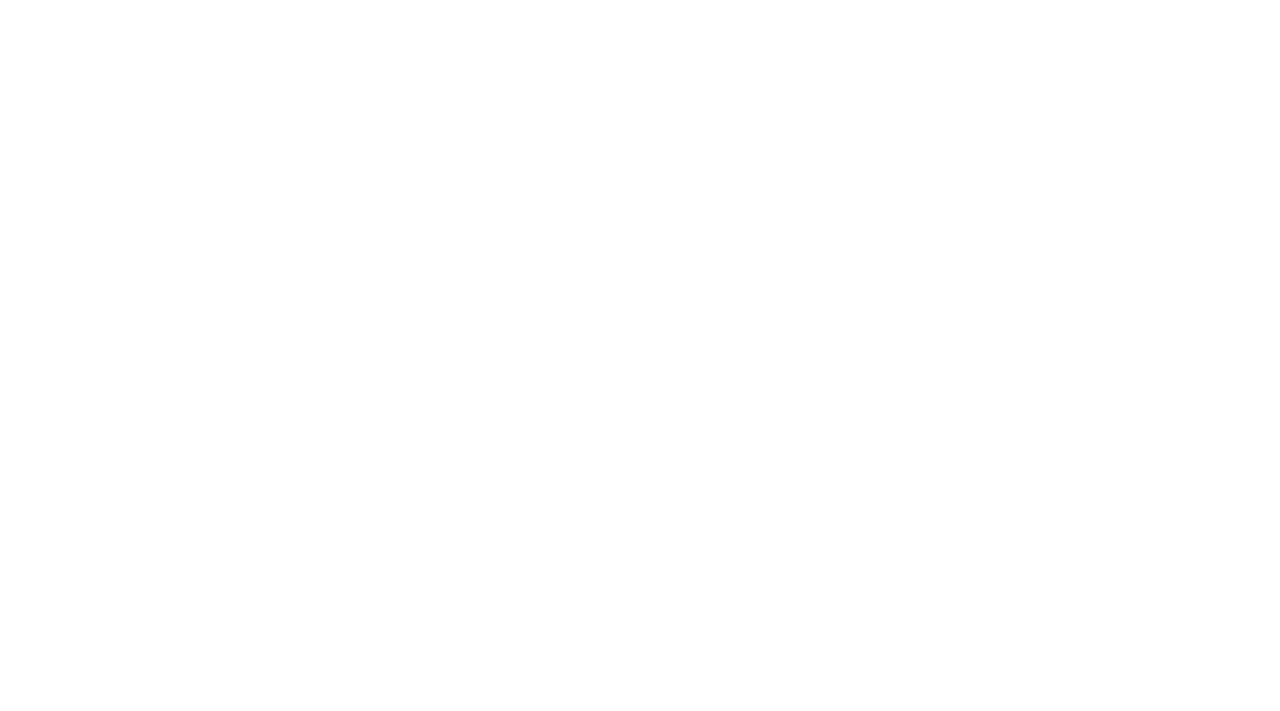
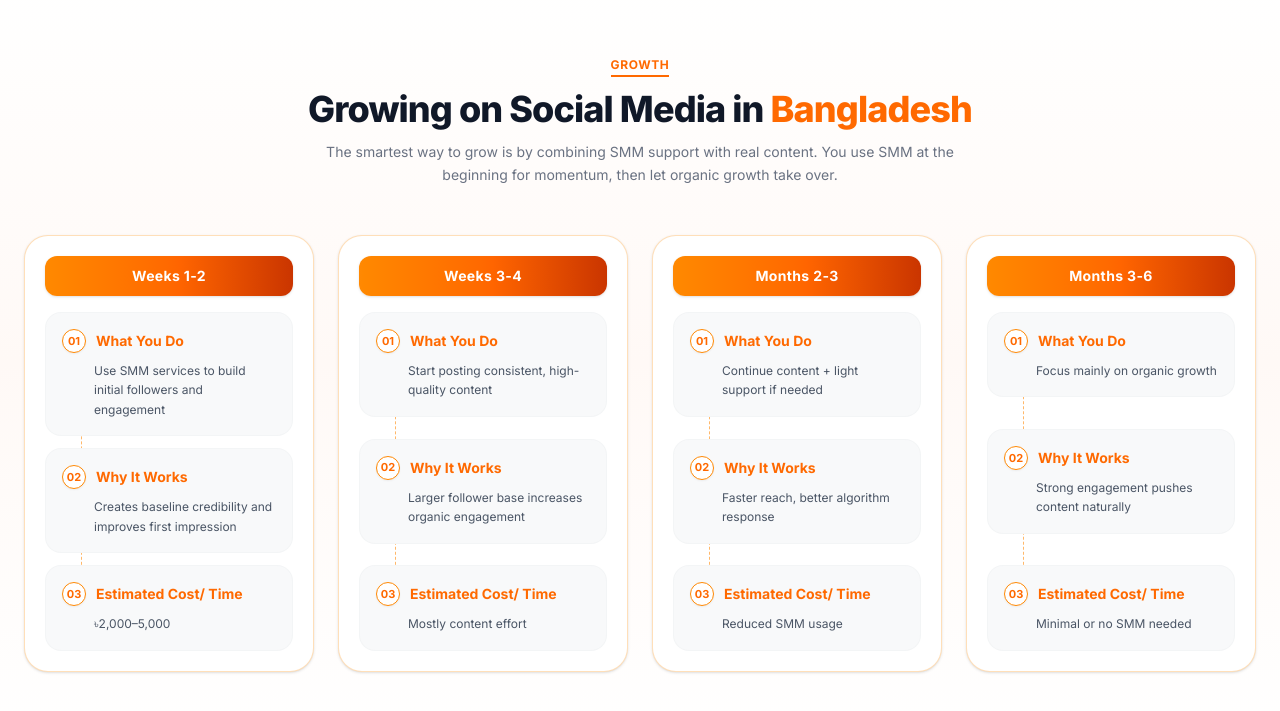
Before and after one commit to T4RUNN4/inforisen-task, a Next.js app: page / in a window 1280 px wide. Shown: the part 3953-4664 px from the top of the page. Before the commit the page ends 3924 px from the top, so only its background shows below. Built offline with nearby package versions, Linux system fonts and the light colour scheme.

Commit message:
Growth section

```diff
--- a/src/app/page.tsx
+++ b/src/app/page.tsx
@@ -1,3 +1,4 @@
+import GrowthSection from "@/sections/GrowthSection";
 import Hero from "@/sections/Hero";
 import KpiContainer from "@/sections/KPI";
 import PaymentMethods from "@/sections/PaymentMethods";
@@ -12,6 +13,7 @@ export default function Home() {
       <Services />
       <WorkingProcessSection />
       <PaymentMethods />
+      <GrowthSection />
     </>
   );
 }
--- /dev/null
+++ b/src/components/GrowthCard.tsx
@@ -0,0 +1,43 @@
+import { TimelineCardData } from "@/types/growth";
+
+interface GrowthCardProps {
+  data: TimelineCardData;
+}
+
+export default function GrowthCard({ data }: GrowthCardProps) {
+  const { timeframe, steps } = data;
+
+  return (
+    <div className="bg-white rounded-3xl border border-orange-200/80 p-5 shadow-sm flex flex-col space-y-4 relative">
+      <div className="w-full bg-linear-to-r from-orange-400 via-orange-500 to-orange-700 text-white font-bold text-center py-2.5 rounded-xl text-sm tracking-wide shadow-sm">
+        {timeframe}
+      </div>
+
+      <div className="relative space-y-3 flex-1 flex flex-col justify-between">
+        <div className="absolute left-9 top-6 bottom-6 w-px border-l border-dashed border-orange-300 z-0 pointer-events-none" />
+
+        {steps.map((step) => (
+          <div
+            key={step.number}
+            className="bg-[#F8F9FA] rounded-2xl p-4 relative z-10 space-y-2 border border-gray-100/80"
+          >
+            <div className="flex items-center space-x-2.5">
+              <span className="w-6 h-6 rounded-full border border-orange-400 bg-white text-orange-500 font-bold text-[11px] flex items-center justify-center shrink-0 shadow-xs">
+                {step.number}
+              </span>
+              <h4 className="font-bold text-orange-500 text-xs md:text-sm">
+                {step.title}
+              </h4>
+            </div>
+
+            <div className="pl-8">
+              <p className="text-gray-600 text-xs leading-relaxed">
+                {step.content}
+              </p>
+            </div>
+          </div>
+        ))}
+      </div>
+    </div>
+  );
+}
--- /dev/null
+++ b/src/components/GrowthHeader.tsx
@@ -0,0 +1,20 @@
+export default function GrowthHeader() {
+  return (
+    <div className="text-center space-y-3 max-w-2xl mx-auto">
+      <div className="inline-flex items-center justify-center">
+        <span className="text-xs font-bold tracking-wider text-orange-500 uppercase border-b-2 border-orange-500 pb-0.5">
+          GROWTH
+        </span>
+      </div>
+      <h2 className="text-3xl md:text-4xl font-extrabold text-gray-900 tracking-tight">
+        Growing on Social Media in{" "}
+        <span className="text-orange-500">Bangladesh</span>
+      </h2>
+      <p className="text-gray-500 text-xs md:text-sm leading-relaxed">
+        The smartest way to grow is by combining SMM support with real content.
+        You use SMM at the beginning for momentum, then let organic growth take
+        over.
+      </p>
+    </div>
+  );
+}
--- /dev/null
+++ b/src/sections/GrowthSection.tsx
@@ -0,0 +1,107 @@
+
+import GrowthCard from "@/components/GrowthCard";
+import GrowthHeader from "@/components/GrowthHeader";
+import { TimelineCardData } from "@/types/growth";
+
+const timelineData: TimelineCardData[] = [
+  {
+    id: 1,
+    timeframe: "Weeks 1-2",
+    steps: [
+      {
+        number: "01",
+        title: "What You Do",
+        content: "Use SMM services to build initial followers and engagement",
+      },
+      {
+        number: "02",
+        title: "Why It Works",
+        content: "Creates baseline credibility and improves first impression",
+      },
+      {
+        number: "03",
+        title: "Estimated Cost/ Time",
+        content: "৳2,000–5,000",
+      },
+    ],
+  },
+  {
+    id: 2,
+    timeframe: "Weeks 3-4",
+    steps: [
+      {
+        number: "01",
+        title: "What You Do",
+        content: "Start posting consistent, high-quality content",
+      },
+      {
+        number: "02",
+        title: "Why It Works",
+        content: "Larger follower base increases organic engagement",
+      },
+      {
+        number: "03",
+        title: "Estimated Cost/ Time",
+        content: "Mostly content effort",
+      },
+    ],
+  },
+  {
+    id: 3,
+    timeframe: "Months 2-3",
+    steps: [
+      {
+        number: "01",
+        title: "What You Do",
+        content: "Continue content + light support if needed",
+      },
+      {
+        number: "02",
+        title: "Why It Works",
+        content: "Faster reach, better algorithm response",
+      },
+      {
+        number: "03",
+        title: "Estimated Cost/ Time",
+        content: "Reduced SMM usage",
+      },
+    ],
+  },
+  {
+    id: 4,
+    timeframe: "Months 3-6",
+    steps: [
+      {
+        number: "01",
+        title: "What You Do",
+        content: "Focus mainly on organic growth",
+      },
+      {
+        number: "02",
+        title: "Why It Works",
+        content: "Strong engagement pushes content naturally",
+      },
+      {
+        number: "03",
+        title: "Estimated Cost/ Time",
+        content: "Minimal or no SMM needed",
+      },
+    ],
+  },
+];
+
+export default function GrowthSection() {
+  return (
+    <section className="relative py-20 px-6 bg-linear-to-b from-white via-[#FFF9F6] to-white">
+      <div className="max-w-7xl mx-auto space-y-12">
+        <GrowthHeader />
+
+        <div className="grid grid-cols-1 sm:grid-cols-2 lg:grid-cols-4 gap-6">
+          {timelineData.map((card) => (
+            <GrowthCard key={card.id} data={card} />
+          ))}
+        </div>
+      </div>
+    </section>
+  );
+}
--- /dev/null
+++ b/src/types/growth.ts
@@ -0,0 +1,11 @@
+export interface GrowthStep {
+  number: string;
+  title: string;
+  content: string;
+}
+
+export interface TimelineCardData {
+  id: string | number;
+  timeframe: string;
+  steps: GrowthStep[];
+}
```
